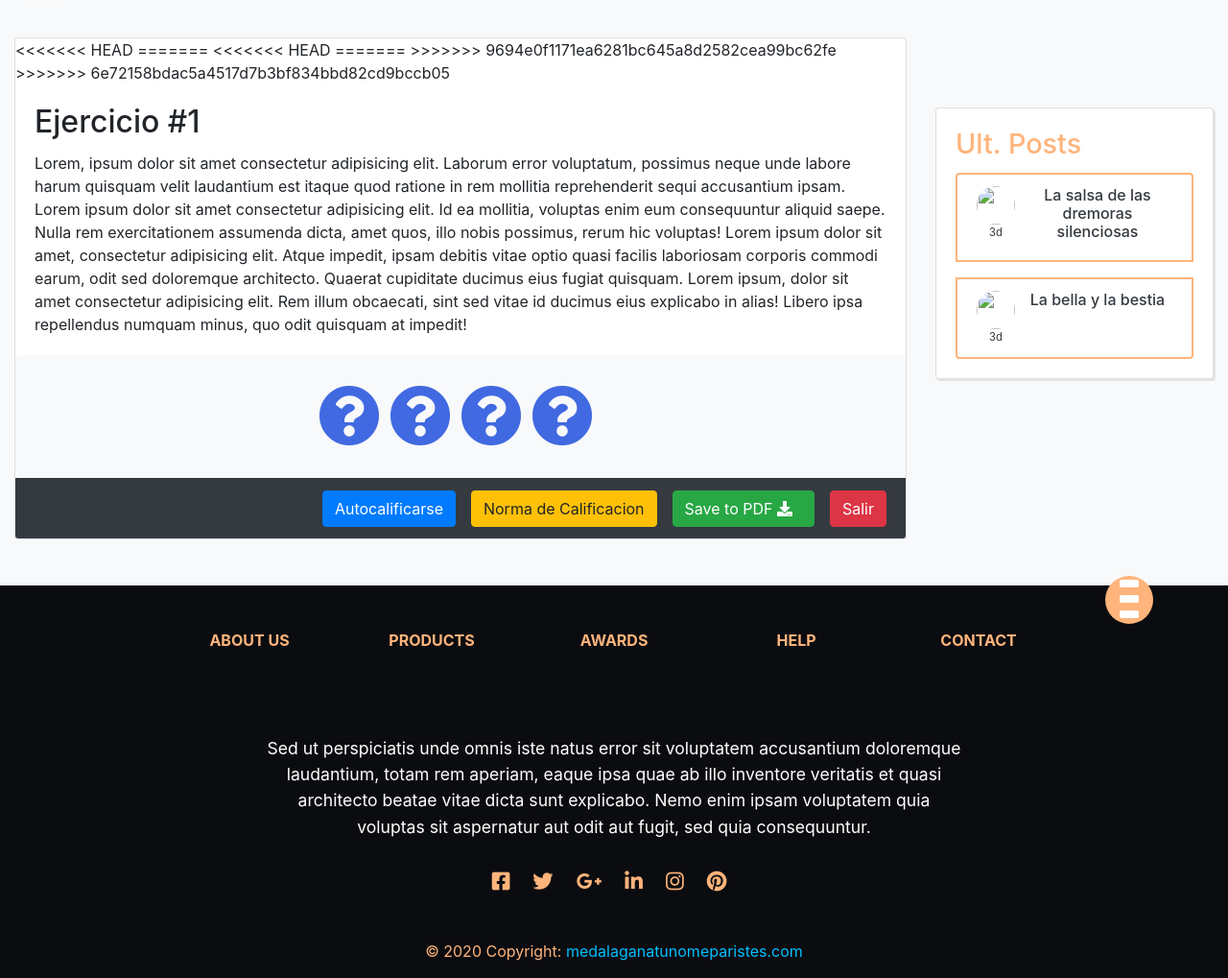
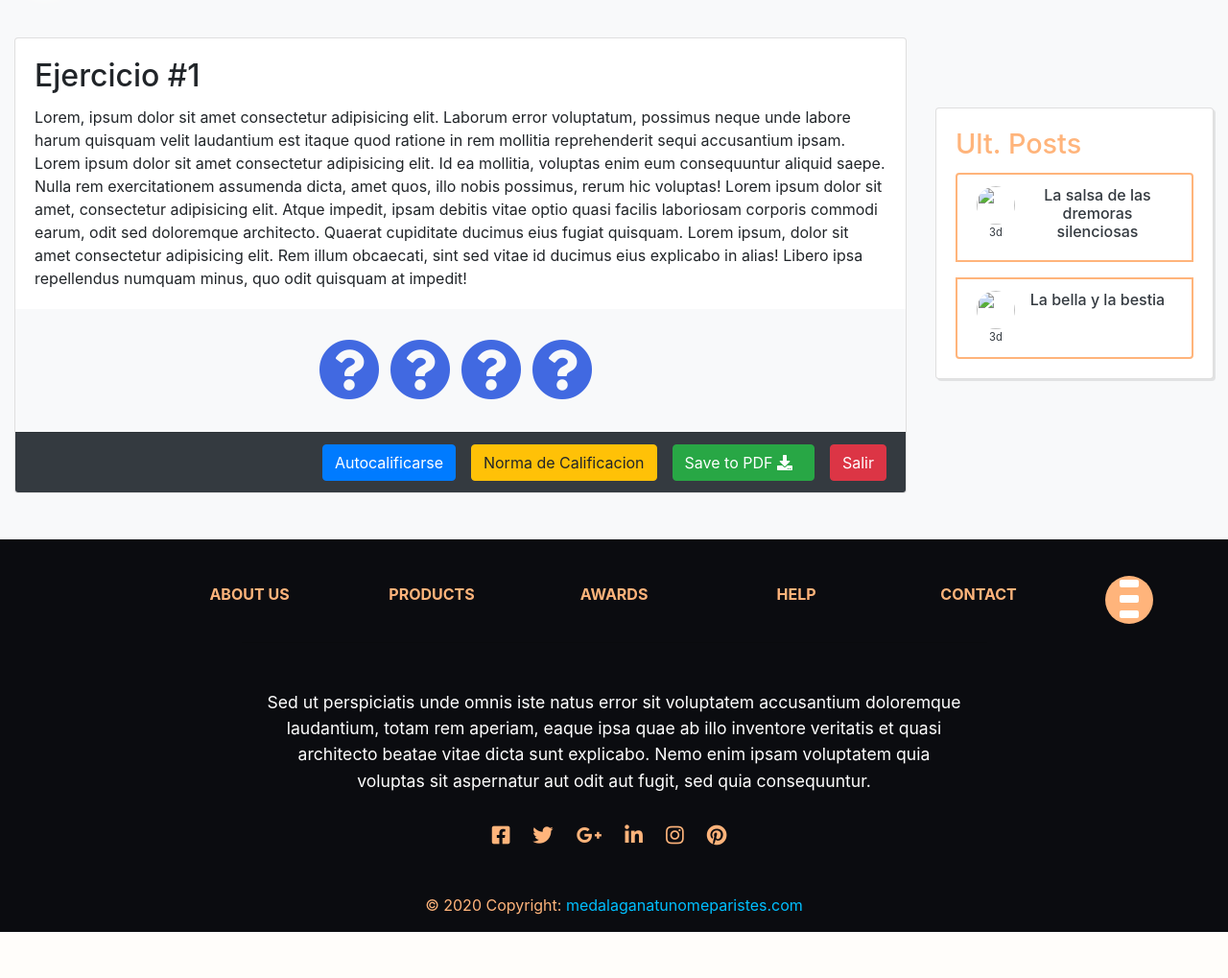
Before and after one commit to katou-raiden/concurso_mate, a Django app: template concurso_matematica/training/templates/training/exercise.html in a window 1280 px wide. Shown: the part 72-1091 px from the top of the page at 96% size. After the commit the page ends 1043 px from the top, so only its background shows below. Run offline with Django 3.2, Linux system fonts and the light colour scheme; the template is opened without the code that fills it, so the values that code supplies are empty; some libraries are stand-ins or nearby versions.

Commit message:
Merge revisado y otras views de training

```diff
--- a/concurso_matematica/training/templates/training/exercise.html
+++ b/concurso_matematica/training/templates/training/exercise.html
@@ -5,16 +5,6 @@
 <!-- En esta carta estan los ejercicios, sugerencias y acciones -->
 <div class="card">
 
-<<<<<<< HEAD
-
-
-=======
-<<<<<<< HEAD
-=======
-
-
->>>>>>> 9694e0f1171ea6281bc645a8d2582cea99bc62fe
->>>>>>> 6e72158bdac5a4517d7b3bf834bbd82cd9bccb05
         <div class="card-body">
             <h2 class="card-title">Ejercicio #1</h2>
             <p class="card-text">
```
